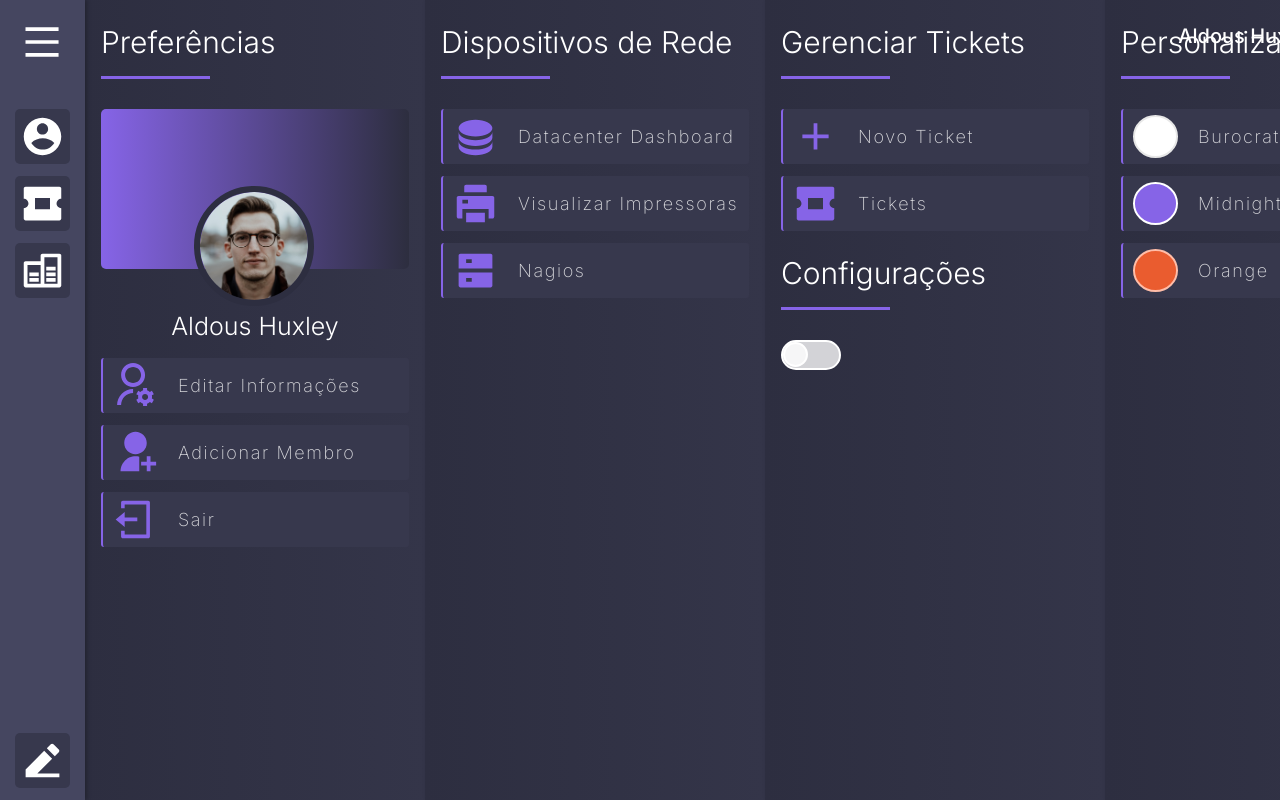
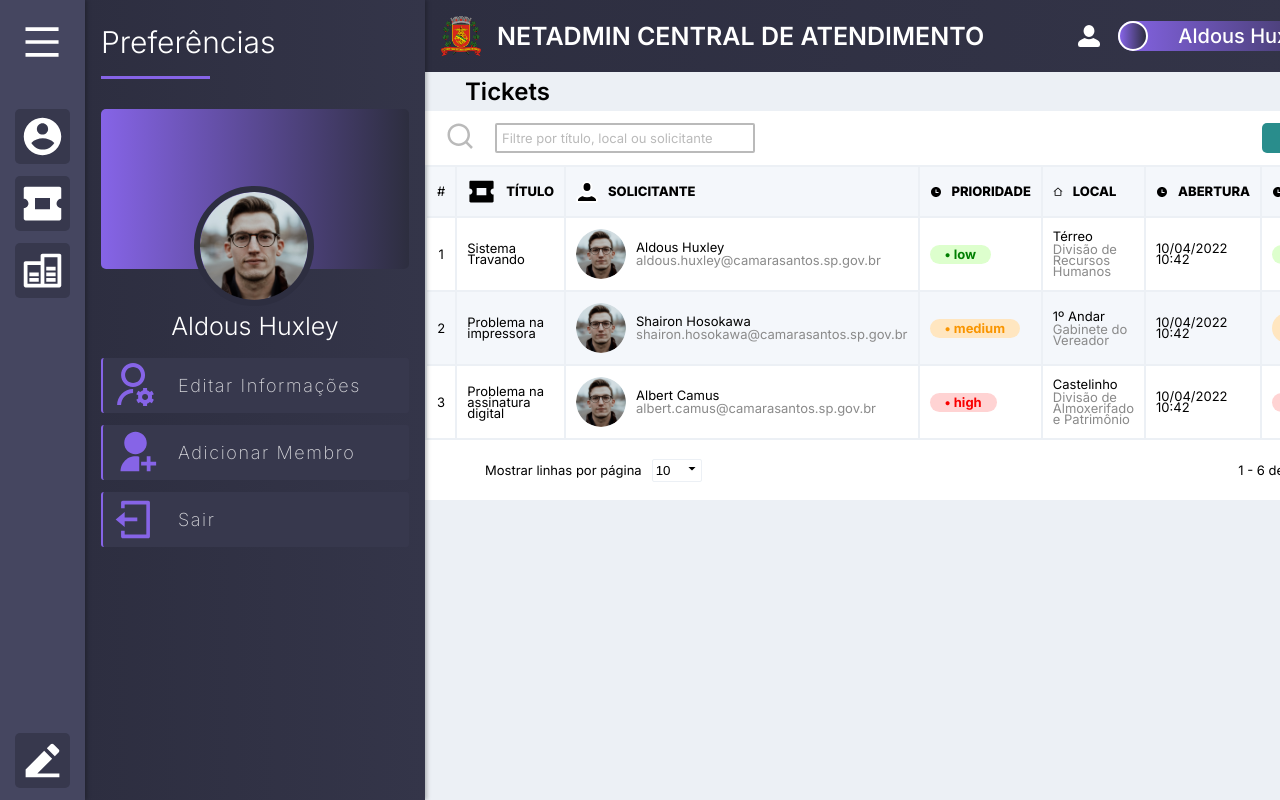
Before and after one commit to lLucasGabriel/Camara-Tickets, a React (Create React App) app: page /tickets in a window 1280 px wide. Shown: the top 800 px of the page. Built offline with nearby package versions, Linux system fonts and the light colour scheme.

Commit message:
Sidebar update

```diff
--- a/src/components/Sidenav/index.js
+++ b/src/components/Sidenav/index.js
@@ -33,9 +33,6 @@ export default function Sidenav() {
         </li>
       </S.Sidebar>
       <UserPreferences/>
-      <DataManagement/>
-      <TicketManagement/>
-      <CustomizeApp/>
     </S.Sidenav>
   )
 }
```
